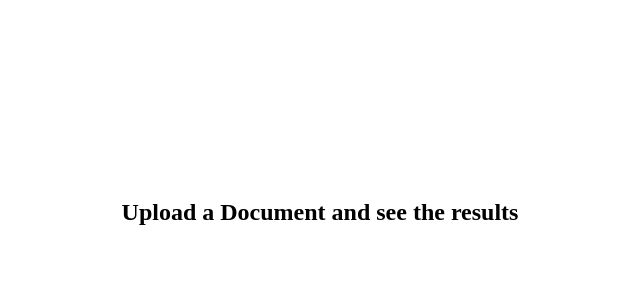
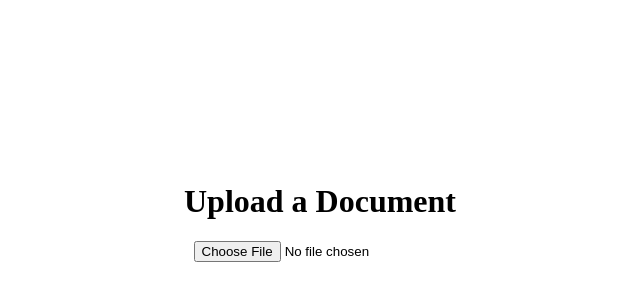
Before and after one commit to sliute11/doc_classifier, a React (Vite) app in the folder frontend/: page / in a window 1280 px wide. Shown: the part 196-496 px from the top of the page, without its empty margins (320-960 px from the left). Built offline with nearby package versions, Linux system fonts and the light colour scheme.

Commit message:
Added the upload button | restricted file types

```diff
--- a/frontend/src/pages/UploadPage.jsx
+++ b/frontend/src/pages/UploadPage.jsx
@@ -1,7 +1,40 @@
+import { useState } from "react";
+
 function UploadPage() {
+  const [selectedFile, setSelectedFile] = useState(null);
+
+  const handleFileChange = (e) => {
+    const file = e.target.files[0];
+    if (!file) return;
+    if (![
+      "application/pdf",
+      "image/jpeg",
+      "image/png",
+      "image/tif"
+    ].includes(file.type)) {
+      alert("Only PDF, JPG, TIF, and PNG files are allowed.");
+      return;
+    }
+    setSelectedFile(file);
+  };
+
   return (
-    <div className="min-h-screen flex items-center justify-center bg-white">
-      <h2 className="text-2xl font-semibold text-gray-800">Upload a Document and see the results</h2>
+    <div className="min-h-screen bg-gray-100 flex flex-col items-center justify-center p-4">
+      <h1 className="text-3xl font-bold mb-6 text-gray-800">Upload a Document</h1>
+
+      <input
+        type="file"
+        accept=
+        ".pdf, .jpg, .jpeg, .png, .tif"
+        onChange={handleFileChange}
+        className="mb-4"
+      />
+
+      {selectedFile && (
+        <p className="text-sm text-gray-600">
+          Selected: <strong>{selectedFile.name}</strong>
+        </p>
+      )}
     </div>
   );
 }
```
